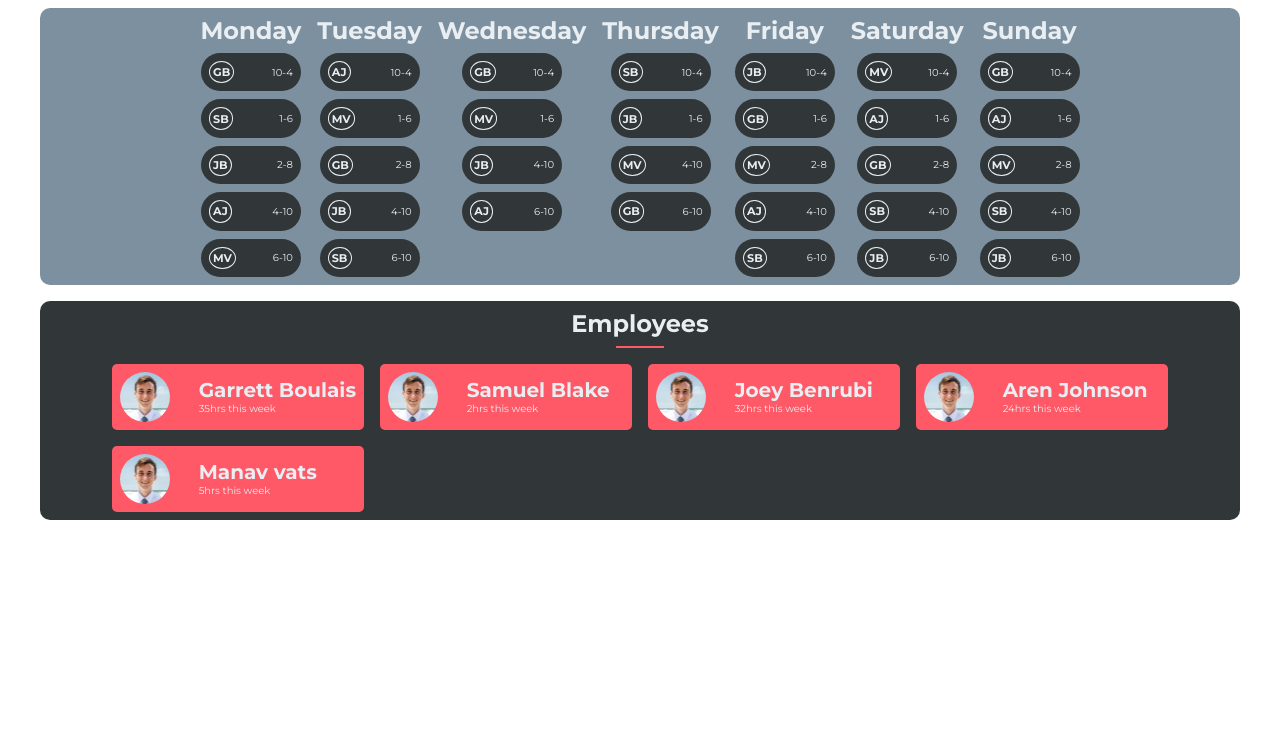
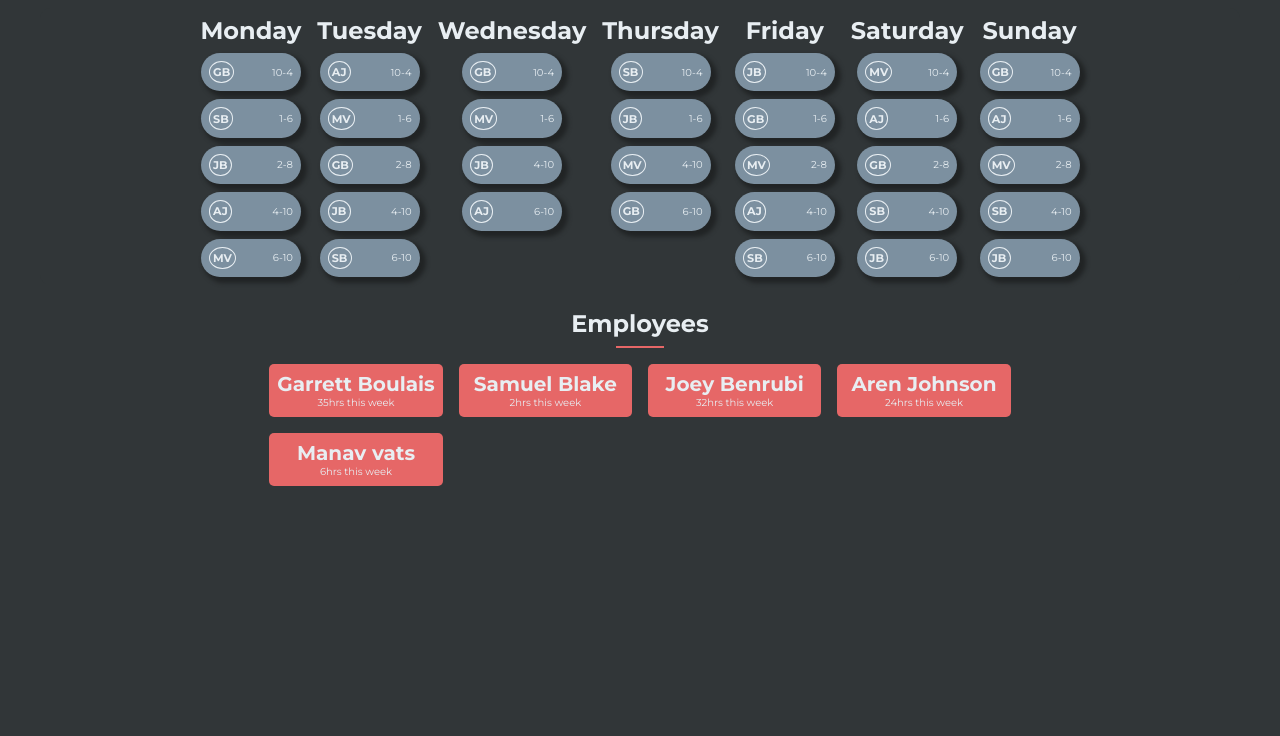
Before and after one commit to GarrettBoulais/Scheduler, a plain HTML site: page index.html in a window 1280 px wide. Shown: the part 64-800 px from the top of the page. Drawn offline with nearby package versions, Linux system fonts and the light colour scheme.

Commit message:
removed photo from employees to save space. Considering placing employees list on a seperate page, will do that tomorrow

```diff
--- a/index.html
+++ b/index.html
@@ -23,38 +23,43 @@
                 <div class="bottom-line"></div>
                 <div class="employees-list">
                     <div class="employee">
-                        <img src="./img/garrettboulais.JPG" alt="profile pic" class="employee-picture">
                         <div class="employee-info">
                             <h1 class="employee-name">Garrett Boulais</h1>
-                            <p class="hours-scheduled">35hrs this week</p>
+                            <p class="hours-scheduled">
+                                <span class="hours-scheduled">35</span>hrs this week
+                            </p>
                         </div>
                     </div>
                     <div class="employee">
-                        <img src="./img/garrettboulais.JPG" alt="profile pic" class="employee-picture">
                         <div class="employee-info">
                             <h1 class="employee-name">Samuel Blake</h1>
-                            <p class="hours-scheduled">2hrs this week</p>
+                            <p class="hours-scheduled">
+                                <span class="hours-scheduled">2</span>hrs this week
+                            </p>
                         </div>
                     </div>
                     <div class="employee">
-                        <img src="./img/garrettboulais.JPG" alt="profile pic" class="employee-picture">
                         <div class="employee-info">
                             <h1 class="employee-name">Joey Benrubi</h1>
-                            <p class="hours-scheduled">32hrs this week</p>
+                            <p class="hours-scheduled">
+                                <span class="hours-scheduled">32</span>hrs this week
+                            </p>
                         </div>
                     </div>
                     <div class="employee">
-                        <img src="./img/garrettboulais.JPG" alt="profile pic" class="employee-picture">
                         <div class="employee-info">
                             <h1 class="employee-name">Aren Johnson</h1>
-                            <p class="hours-scheduled">24hrs this week</p>
+                            <p class="hours-scheduled">
+                                <span class="hours-scheduled">24</span>hrs this week
+                            </p>
                         </div>
                     </div>
                     <div class="employee">
-                        <img src="./img/garrettboulais.JPG" alt="profile pic" class="employee-picture">
                         <div class="employee-info">
                             <h1 class="employee-name">Manav vats</h1>
-                            <p class="hours-scheduled">5hrs this week</p>
+                            <p class="hours-scheduled">
+                                <span class="hours-scheduled">6</span>hrs this week
+                            </p>
                         </div>
                     </div>
                 </div> <!-- end employees list -->
--- a/style.css
+++ b/style.css
@@ -7,7 +7,7 @@
   --light-color: #E8EEF2;
   --medium-color: #B5AA9D;
   --dark-color: #313638;
-  --e-bg: #FF5967;
+  --e-bg: #e66767;
   --max-width: 1200px;
 }
 
@@ -20,6 +20,7 @@
 body {
   font-family: 'Montserrat', Arial, Helvetica, sans-serif;
   font-size: 10px;
+  background: var(--dark-color);
 }
 
 /* ------------------------------------------------------ */
@@ -43,12 +44,14 @@ body {
   display: block;
   margin: 0 auto 1rem auto;
 }
+
+
 /* ------------------------------------------------------ */
 /* LOGO */
 /* ------------------------------------------------------ */
 
 .navbar {
-  background: var(--primary-color);
+  background: var(--dark-color);
 }
 
 .logo {
@@ -78,13 +81,13 @@ body {
 /* ------------------------------------------------------ */
 #employees-view {
   color: var(--light-color);
-  background: var(--dark-color);
   display: flex;
   flex-direction: column;
   justify-content: flex-start;
   align-items: center;
   border-radius: 10px;
   padding-bottom: 0.5rem;
+
 
 }
 
@@ -97,32 +100,28 @@ body {
 
 #employees-view .employees-list .employee {
   background: var(--e-bg);
-  display: grid;
-  grid-template-columns: 1fr 2fr;
   padding: 0.5rem 0.5rem;
-  align-items: center;
+  text-align: center;
   border-radius: 5px;
 }
-
-#employees-view .employees-list .employee img {
-  height: 50px;
-  width: 50px;
-  border-radius: 50%;
-  margin-right: 1.5rem;
-}
-
 
 /* ------------------------------------------------------ */
 /* SCHEDULE */
 /* ------------------------------------------------------ */
+
 #schedule {
   display: flex;
   justify-content: center;
   align-items: flex-start;
-  background: var(--secondary-color);
+  background: var(--dark-color);
   color: var(--light-color);
   border-radius: 10px;
   margin: 1rem 0;
+
+  /* background: #474f52;
+  box-shadow: 4px 4px 4px 2px #212425;
+  padding: 1rem 2rem;
+  border-radius: 10px; */
 }
 
 #schedule .day {
@@ -149,8 +148,9 @@ body {
   align-items: center;
   padding: 0.5rem;
   margin-bottom: 0.5rem;
-  background: var(--dark-color);
+  background: var(--secondary-color);
   border-radius: 25px;
+  box-shadow: 4px 4px 4px 2px #212425;
 }
 
 #schedule .day .employees-scheduled .employee-shift .employee-initials {
```
